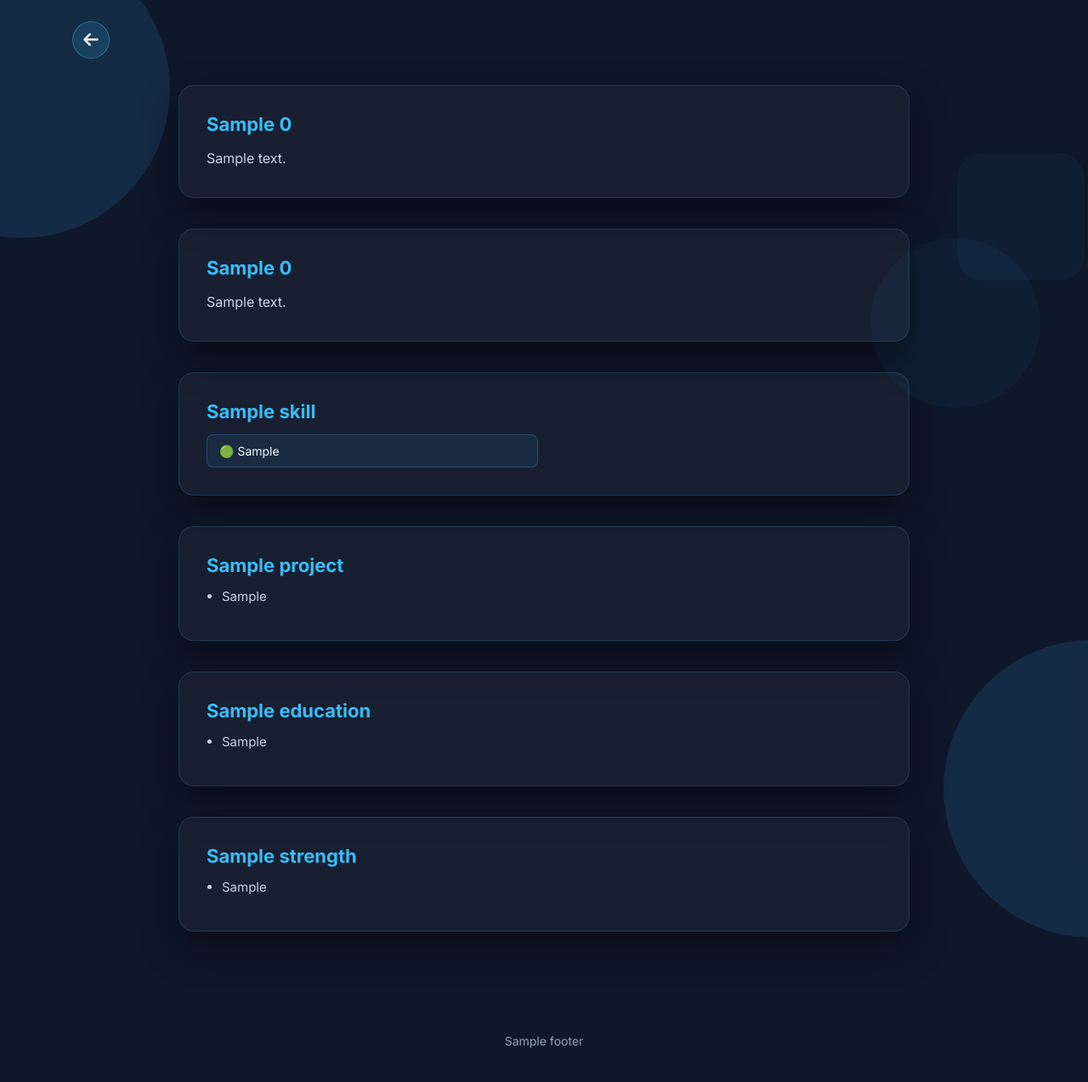
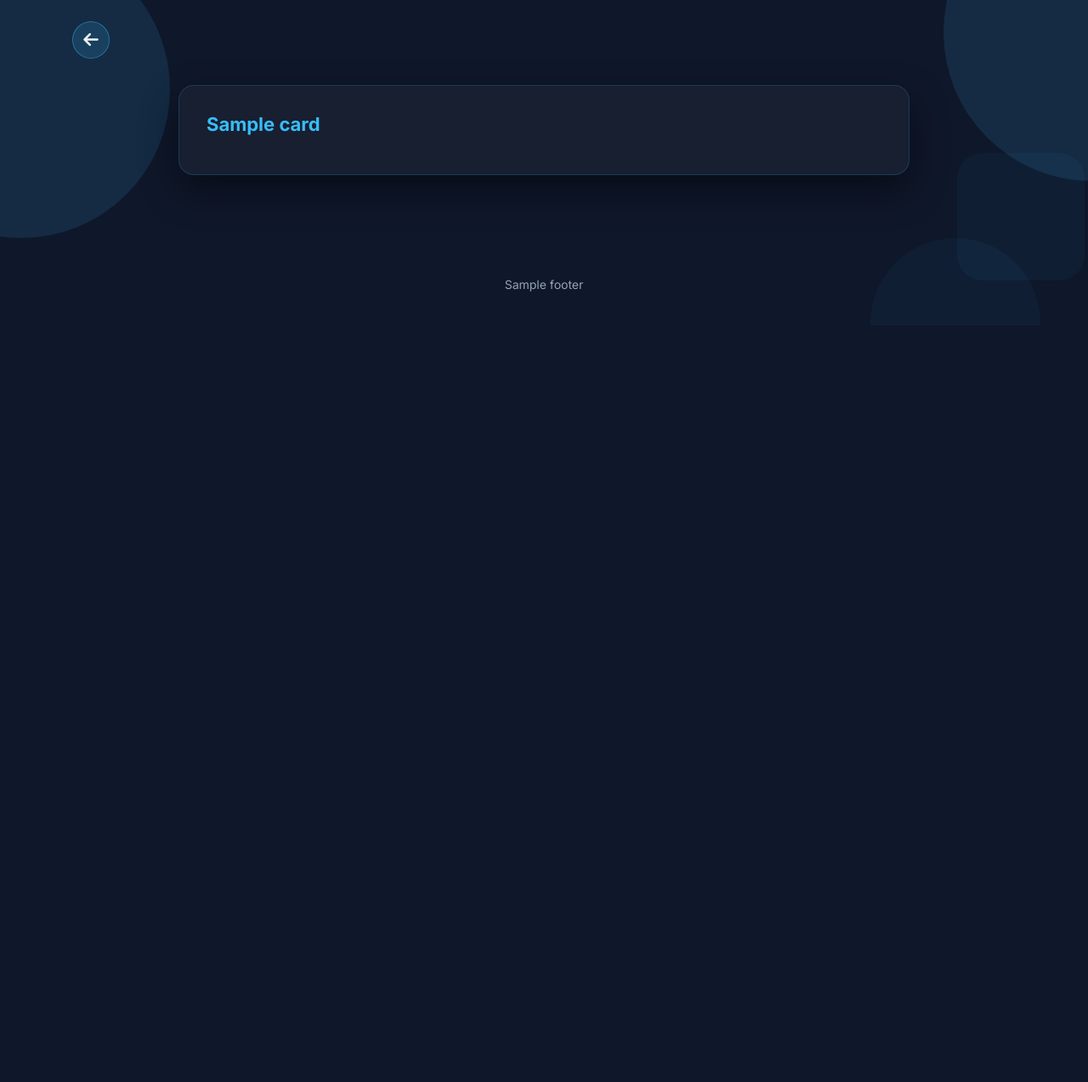
Before and after one commit to Rishikesh0930/Portfolio, a Django app: template templates/about.html in a window 1280 px wide. Shown: the whole page at 85% size. After the commit the page ends 343 px from the top, so only its background shows below. Run offline with Django 5.2, Linux system fonts and the light colour scheme; the template is opened without the code that fills it: most values are stand-ins (such as "Sample title", 1, 10 or a date in 2020).

Commit message:
update about

```diff
--- a/templates/about.html
+++ b/templates/about.html
@@ -16,46 +16,28 @@
     <div class="dot d1"></div>
     <div class="dot d2"></div>
     <div class="about-wrapper">
+        {% for card in about.cards %}
         <div class="card">
-            <h2>{{ about.about_me.0.title }}</h2>
-            <p>{{ about.about_me.0.content }}</p>
-        </div>
-        <div class="card">
-            <h2>{{ about.career_obj.0.title }}</h2>
-            <p>{{ about.career_obj.0.content }}</p>
-        </div>
-        <div class="card">
-            <h2>{{ about.skills.title }}</h2>
+            <h2>{{ card.title }}</h2>
+            {% if card.type == "text" %}
+                <p>{{ card.content }}</p>
+            {% elif card.type == "list" %}
+                {% if card.render == "span" %}
                     <div class="skills">
-                {% for skills_item in about.skills.content %}
-                    <span>🟢 {{ skills_item }}</span>
+                        {% for item in card.content %}
+                            <span>🟢 {{ item }}</span>
                         {% endfor %}
                     </div>
-        </div>
-        <div class="card">
-            <h2>{{ about.project.title }}</h2>
+                {% else %}
                     <ul>
-                {% for project_item in about.project.content %}
-                    <li>{{ project_item }}</li>
+                        {% for item in card.content %}
+                            <li>{{ item }}</li>
                         {% endfor %}
                     </ul>
+                {% endif %}
+            {% endif %}
         </div>
-        <div class="card">
-            <h2>{{ about.education.title }}</h2>
-            <ul>
-                {% for education_item in about.education.content %}
-                    <li>{{ education_item }}</li>
         {% endfor %}
-                </ul>
-        </div>
-        <div class="card">
-            <h2>{{ about.strength.title }}</h2>
-            <ul>
-                {% for strength_item in about.strength.content %}
-                    <li>{{ strength_item }}</li>
-                {% endfor %}
-            </ul>
-        </div>
     </div>
     <footer class="footer">
         <p>{{ about.footer }}</p>
```
Also changed, not shown: static/json/about.json (+28 -24 lines). Lines whose indentation alone changed are shown as unchanged.
